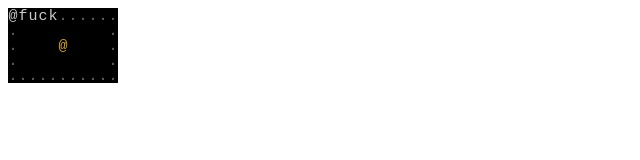
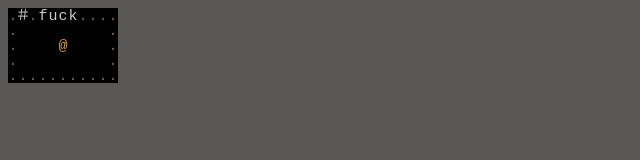
Before and after one commit to jeason1997/RogueLike, a website: page index.html in a window 1280 px wide. Shown: the whole page, without its empty margins (0-640 px from the left). Drawn offline with Linux system fonts and the light colour scheme.

Commit message:
更改样式

```diff
--- a/index.html
+++ b/index.html
@@ -1,5 +1,11 @@
 <!doctype html>
 <html>
+
+<head>
+	<style type="text/css">
+		body{background:rgb(90, 87, 87)}
+	</style>
+</head>
 
 <body>
 	<script src="dist/bundle.js"></script>
--- a/src/test.ts
+++ b/src/test.ts
@@ -1,5 +1,5 @@
 export class Test{
     public Do(s: string): string{
-        return '@'+s;
+        return '＃'+s;
     }
 }
```
Also changed, not shown: dist/bundle.js, dist/test.js.
